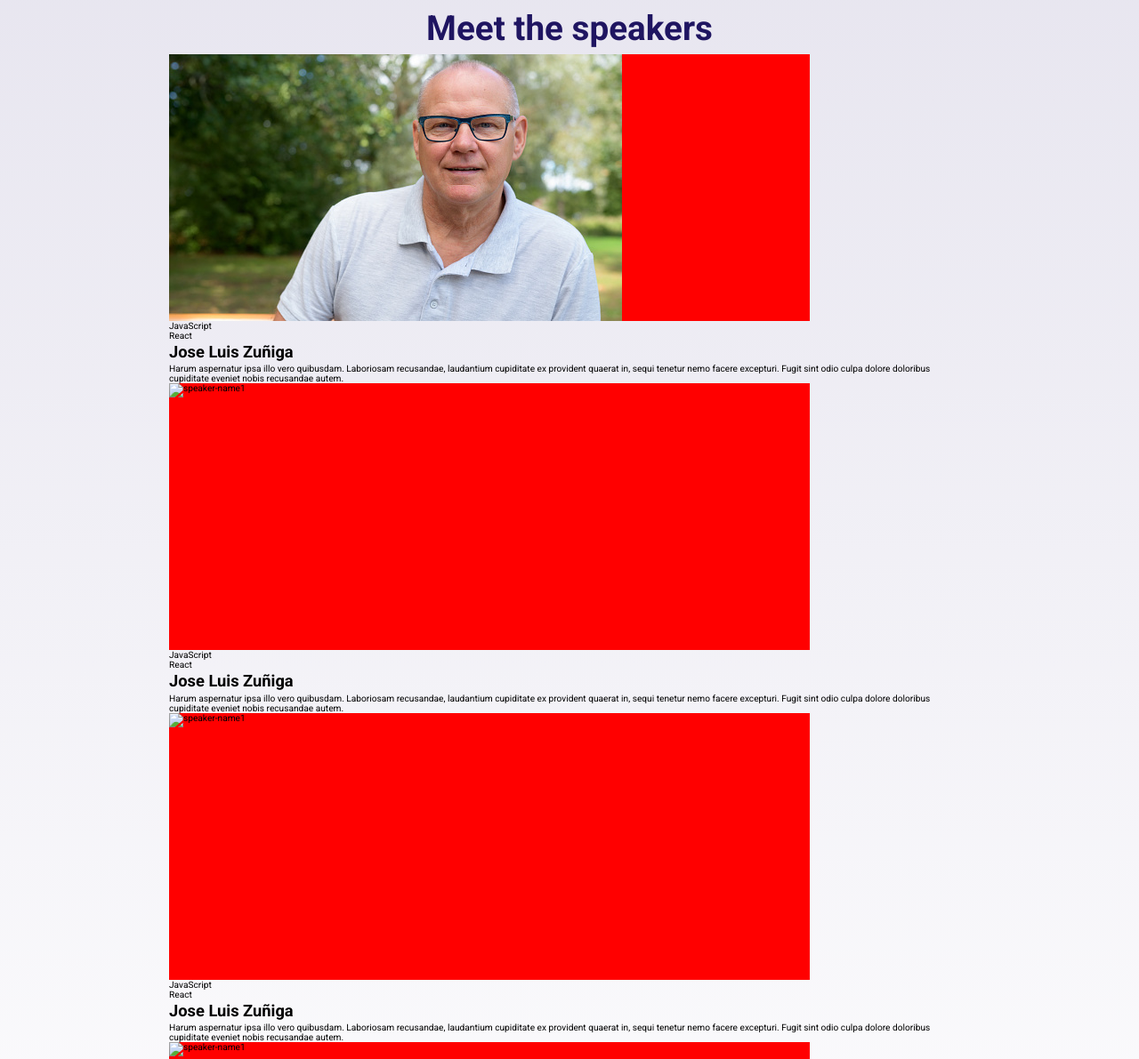
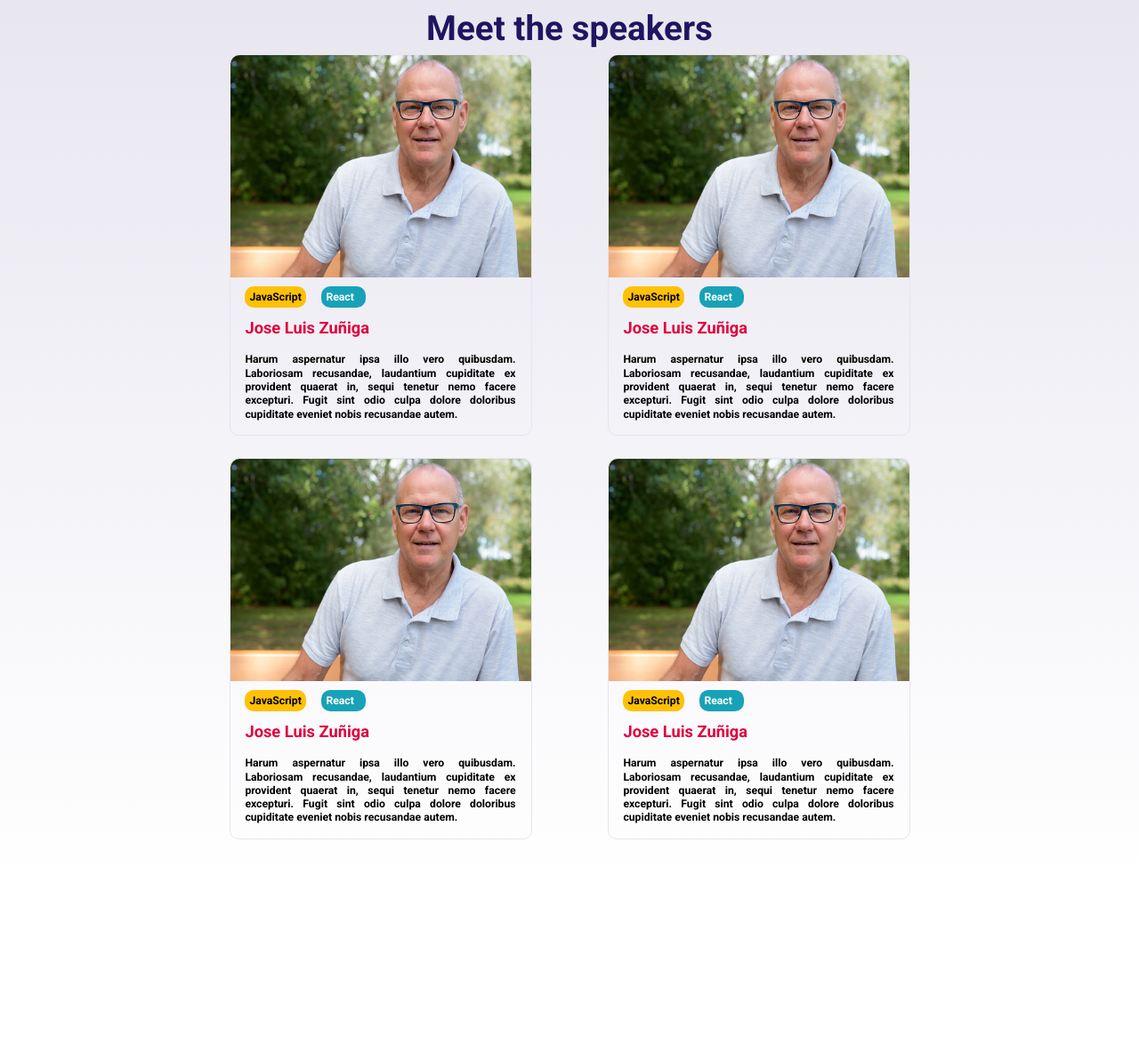
Before and after one commit to joseluis1061/PaginaHolberton, a website: page src/index.html in a window 1280 px wide. Shown: the part 492-1683 px from the top of the page at 89% size. After the commit the page ends 1486 px from the top, so only its background shows below. Drawn offline with Linux system fonts and the light colour scheme.

Commit message:
6 De Abril

```diff
--- a/src/index.html
+++ b/src/index.html
@@ -63,9 +63,9 @@
                     <figure>
                         <img src="assets/img/speacker_1.jpg" alt="speaker-name1">
                     </figure>
-                    <section class="speaker-specialty-container">
-                        <p>JavaScript</p>
-                        <p>React</p>
+                    <section class="speaker-skills-container">
+                        <p class="skill--yellow">JavaScript</p>
+                        <p class="skill--marine">React</p>
                     </section>
 
                     <h3 class="speaker-name-title">Jose Luis Zuñiga</h3>
@@ -77,11 +77,11 @@
 
                 <article class="speaker-card">
                     <figure>
-                        <img src="#" alt="speaker-name1">
+                        <img src="assets/img/speacker_1.jpg" alt="speaker-name1">
                     </figure>
-                    <section class="speaker-specialty-container">
-                        <p>JavaScript</p>
-                        <p>React</p>
+                    <section class="speaker-skills-container">
+                        <p class="skill--yellow">JavaScript</p>
+                        <p class="skill--marine">React</p>
                     </section>
 
                     <h3 class="speaker-name-title">Jose Luis Zuñiga</h3>
@@ -93,11 +93,11 @@
 
                 <article class="speaker-card">
                     <figure>
-                        <img src="#" alt="speaker-name1">
+                        <img src="assets/img/speacker_1.jpg" alt="speaker-name1">
                     </figure>
-                    <section class="speaker-specialty-container">
-                        <p>JavaScript</p>
-                        <p>React</p>
+                    <section class="speaker-skills-container">
+                        <p class="skill--yellow">JavaScript</p>
+                        <p class="skill--marine">React</p>
                     </section>
 
                     <h3 class="speaker-name-title">Jose Luis Zuñiga</h3>
@@ -109,11 +109,11 @@
 
                 <article class="speaker-card">
                     <figure>
-                        <img src="#" alt="speaker-name1">
+                        <img src="assets/img/speacker_1.jpg" alt="speaker-name1">
                     </figure>
-                    <section class="speaker-specialty-container">
-                        <p>JavaScript</p>
-                        <p>React</p>
+                    <section class="speaker-skills-container">
+                        <p class="skill--yellow">JavaScript</p>
+                        <p class="skill--marine">React</p>
                     </section>
 
                     <h3 class="speaker-name-title">Jose Luis Zuñiga</h3>
@@ -122,6 +122,8 @@
                         Harum aspernatur ipsa illo vero quibusdam. Laboriosam recusandae, laudantium cupiditate ex provident quaerat in, sequi tenetur nemo facere excepturi. Fugit sint odio culpa dolore doloribus cupiditate eveniet nobis recusandae autem.
                     </p>
                 </article>
+
+
             </div>
 
         </div>
--- a/src/style/style.css
+++ b/src/style/style.css
@@ -11,6 +11,8 @@ html{
     --red: rgb(224, 0, 60);
     --red-shadow: rgba(224, 0, 60,0.9);
     --blue:rgb(31, 21, 97);
+    --yellow: #ffc107;
+    --marine:#17a2b8;
     --white: #FFFFFF;
     --white-shadow: rgba(229, 227, 238, 0.9);
     --black: #000000;
@@ -204,7 +206,6 @@ main{
 /* Star speackers section */
 .speakers{
     width: 100%;
-    padding: 25px;
     background-image: linear-gradient(to top, var(--white) 0%, var(--white-shadow) 100%);
 }
 
@@ -214,26 +215,87 @@ main{
     justify-content: center;
     align-items: center;
     max-width: 900px;
-    min-width: 350px;
     margin: 0 auto;
+    padding: 25px;
 }
 
 .speakers-container h2{
     color: var(--blue);
 }
-
+/* Start Cards Speakers Container */
 .speaker-cards-container{
+    width: 100%;
+    min-width: 20px;
     display: flex;
-    flex-direction: column;
+    flex-wrap: wrap;
+    flex-direction: row;
     justify-content: center;
     align-items: center;
 }
+@media(min-width: 550px){
+    .speaker-cards-container{
+        justify-content: space-around;
+    }
+}
+/* Individual card */
 .speaker-card{
+    display: flex;
+    flex-direction: column;
+    align-items: center;
+    margin-bottom: 25px;
+    border: 0.5px solid var(--white-shadow);
+    border-radius: 10px;
+}
+@media(min-width: 550px){
+
+    .speaker-card{
+        width: 40%;
+        column-gap: 15px
+    }
+}
+.speaker-card figure{
+    width: 100%;
+    height: 250px;
+    overflow: hidden;
+}
+.speaker-card figure img{
+    width: 100%;
+    height: 100%;
+    border-radius: 10px 10px 0 0;
+}
+.speaker-skills-container {
+    width: 90%;
+    margin:10px 0px;
+}
+.speaker-skills-container p{
+    display: inline-block;
+    min-width: 50px;
+    padding: 5px;
+    border-radius: 10px;
+    font-size: 1.2rem;
+    font-weight: 700;
+}
+.skill--yellow{
+    background-color: var(--yellow);
 
 }
-.speaker-card figure{
-    width: 80%;
-    height: 300px;
-    background-color: red;
-    overflow: hidden;
+.skill--marine{
+    margin-left: 15px;
+    background-color: var(--marine);
+    color: var(--white);
 }
+
+.speaker-card .speaker-name-title{
+    width: 90%;
+    text-align: left;
+    color: var(--red);
+}
+
+.speaker-summary{
+    width: 90%;
+    margin: 15px;
+    text-align: justify;
+    font-size: 1.2rem;
+    font-weight: 700;
+    line-height: 1.5rem;
+}
```
Also changed, not shown: src/assets/img/boterp.jpg (added).
